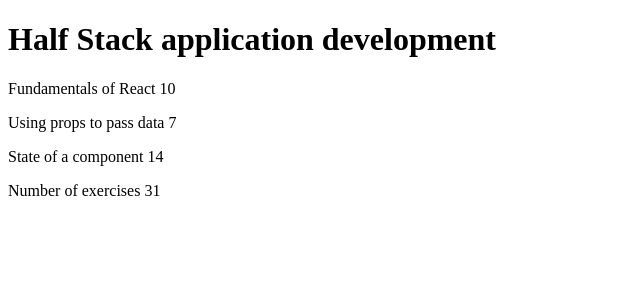
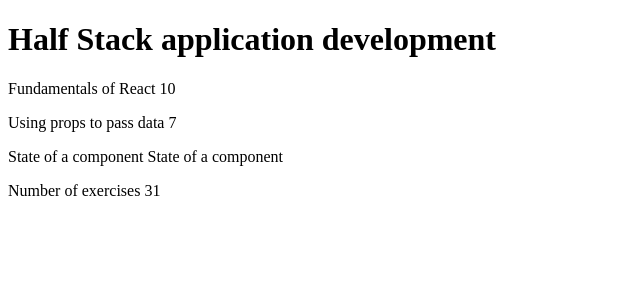
Before and after one commit to maxtrap/full-stack-open-submissions, a React (Vite) app in the folder part1/: page / in a window 1280 px wide. Shown: the top 300 px of the page, without its empty margins (0-640 px from the left). Built offline with nearby package versions, Linux system fonts and the light colour scheme.

Commit message:
Finish ex 1.3

```diff
--- a/part1/src/App.jsx
+++ b/part1/src/App.jsx
@@ -32,18 +32,24 @@
 
 const App = () => {
   const course = 'Half Stack application development'
-  const part1 = 'Fundamentals of React'
-  const exercises1 = 10
-  const part2 = 'Using props to pass data'
-  const exercises2 = 7
-  const part3 = 'State of a component'
-  const exercises3 = 14
+  const part1 = {
+    name: 'Fundamentals of React',
+    exercises: 10
+  }
+  const part2 = {
+    name: 'Using props to pass data',
+    exercises: 7
+  }
+  const part3 = {
+    name: 'State of a component',
+    exercises: 14
+  }
 
   return (
     <div>
       <Header text={course} />
-      <Content p1={part1} e1={exercises1} p2={part2} e2={exercises2} p3={part3} e3={exercises3} />
-      <Total e1={exercises1} e2={exercises2} e3={exercises3} />
+      <Content p1={part1.name} e1={part1.exercises} p2={part2.name} e2={part2.exercises} p3={part3.name} e3={part3.name} />
+      <Total e1={part1.exercises} e2={part2.exercises} e3={part3.exercises} />
     </div>
   )
 }
```
